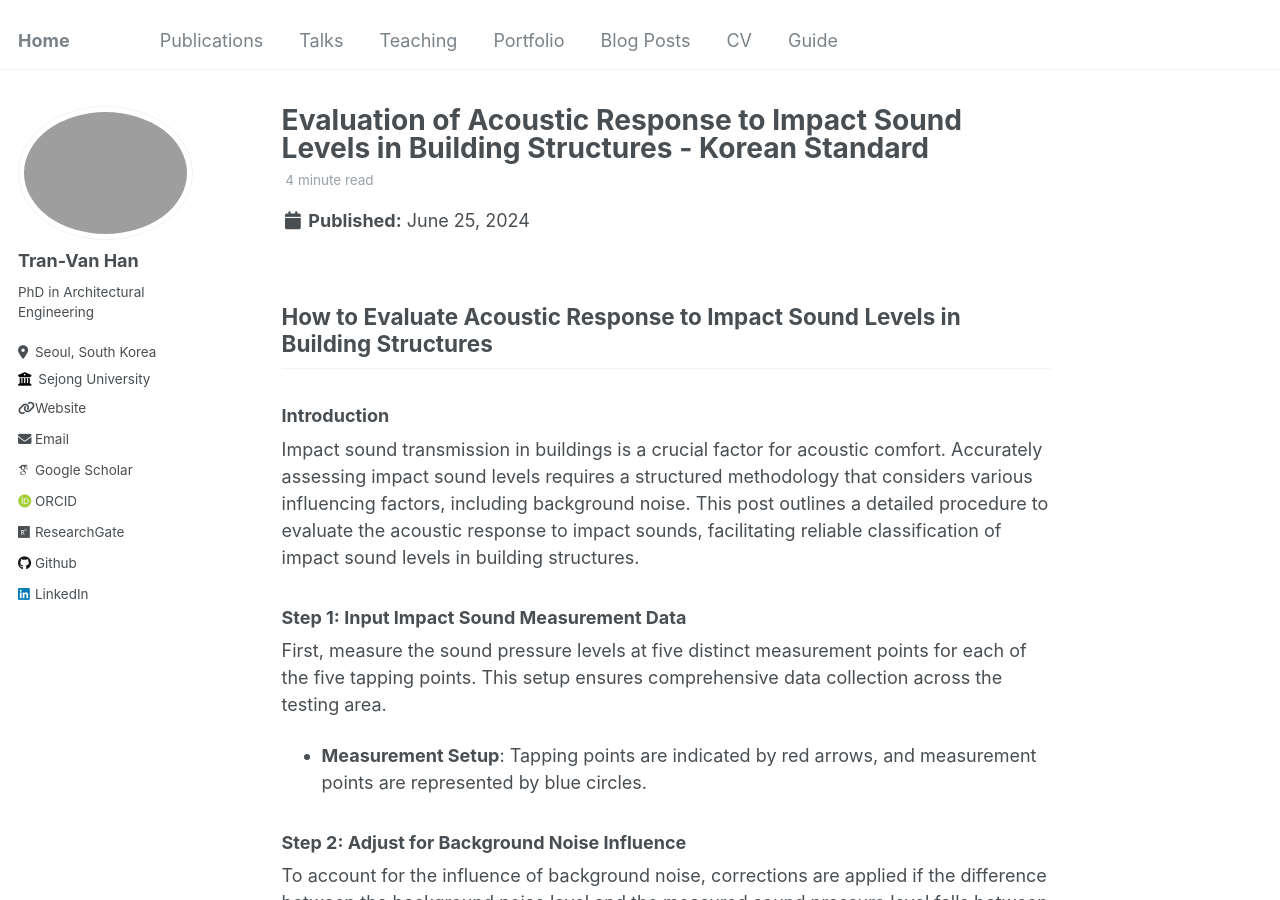
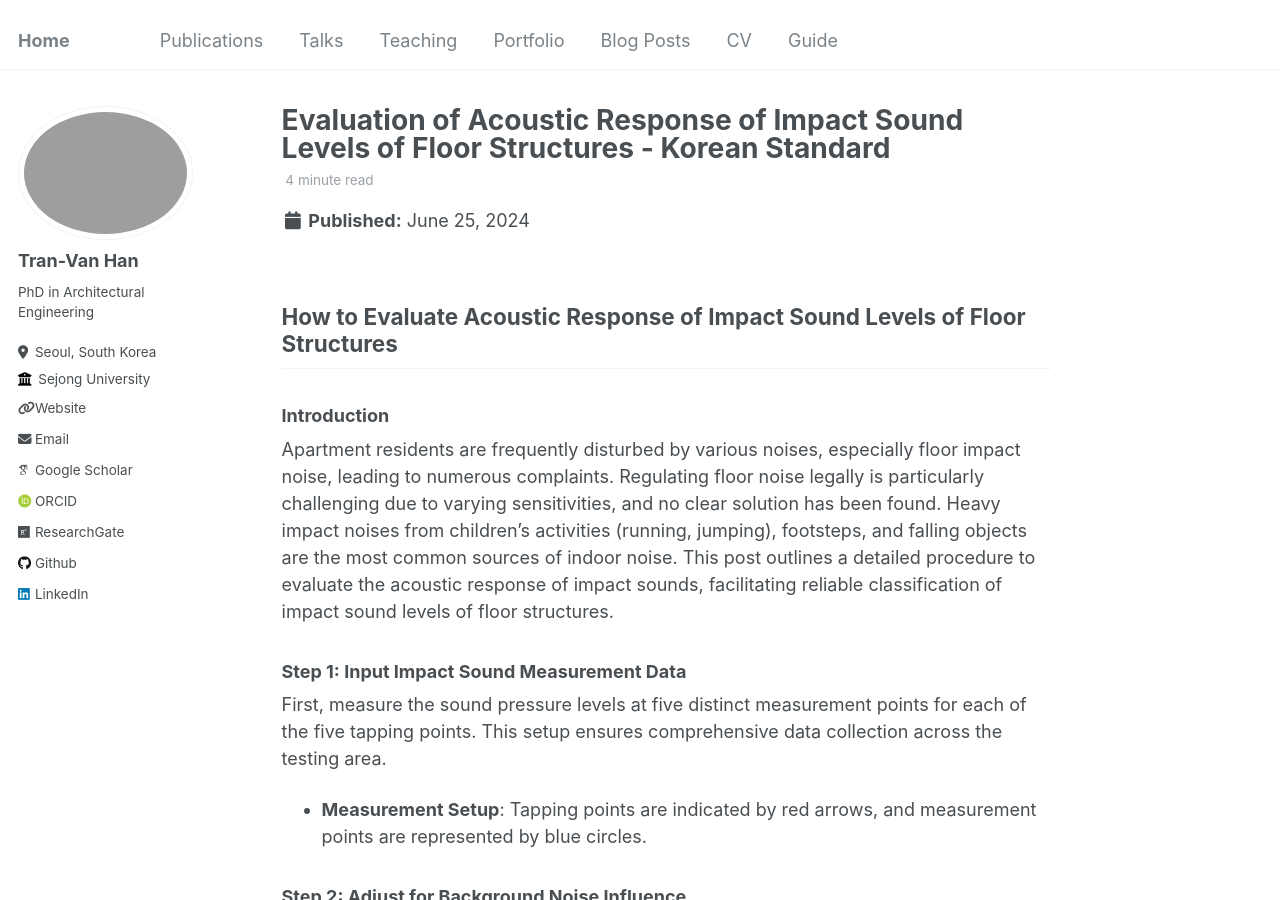
Before and after one commit to tranhan1405/tranhan1405.github.io, a Jekyll site: the page built from _posts/2024-06-25-impact-sound-level.md, in a window 1280 px wide and 900 px high. Built offline with Jekyll 4.4.1, drawn with Linux system fonts in a browser that asks for light colours; some web fonts are replaced.

Commit message:
Update 2024-06-25-impact-sound-level.md

```diff
--- a/_posts/2024-06-25-impact-sound-level.md
+++ b/_posts/2024-06-25-impact-sound-level.md
@@ -1,5 +1,5 @@
 ---
-title: 'Evaluation of Acoustic Response to Impact Sound Levels in Building Structures - Korean Standard'
+title: 'Evaluation of Acoustic Response of Impact Sound Levels of Floor Structures - Korean Standard'
 date: 2024-06-25
 permalink: /posts/2024/06/blog-post-8/
 tags:
@@ -8,10 +8,11 @@ tags:
   - Standard
 ---
 
-## How to Evaluate Acoustic Response to Impact Sound Levels in Building Structures
+## How to Evaluate Acoustic Response of Impact Sound Levels of Floor Structures
 
 ### Introduction
-Impact sound transmission in buildings is a crucial factor for acoustic comfort. Accurately assessing impact sound levels requires a structured methodology that considers various influencing factors, including background noise. This post outlines a detailed procedure to evaluate the acoustic response to impact sounds, facilitating reliable classification of impact sound levels in building structures.
+Apartment residents are frequently disturbed by various noises, especially floor impact noise, leading to numerous complaints. Regulating floor noise legally is particularly challenging due to varying sensitivities, and no clear solution has been found. Heavy impact noises from children's activities (running, jumping), footsteps, and falling objects are the most common sources of indoor noise. This post outlines a detailed procedure to evaluate the acoustic response of impact sounds, facilitating reliable classification of impact sound levels of floor structures.
+
 
 ### Step 1: Input Impact Sound Measurement Data
 First, measure the sound pressure levels at five distinct measurement points for each of the five tapping points. This setup ensures comprehensive data collection across the testing area.
```
